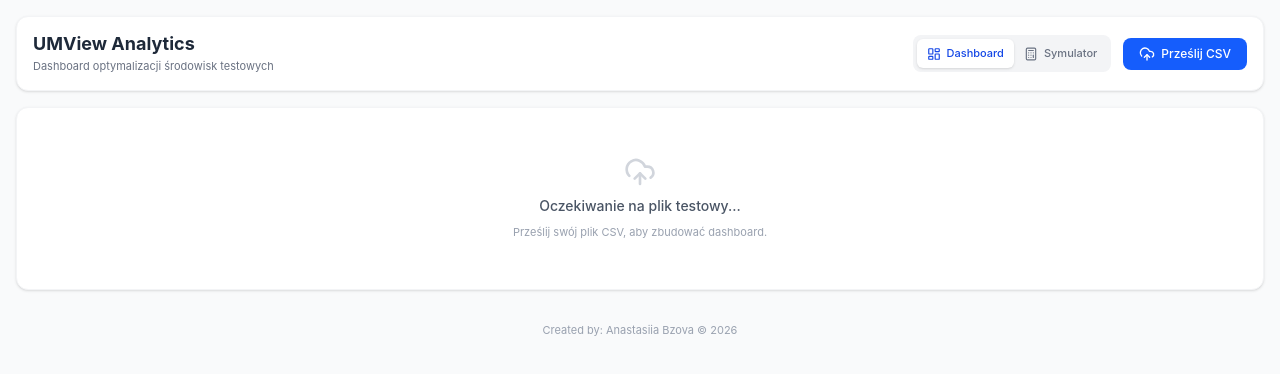
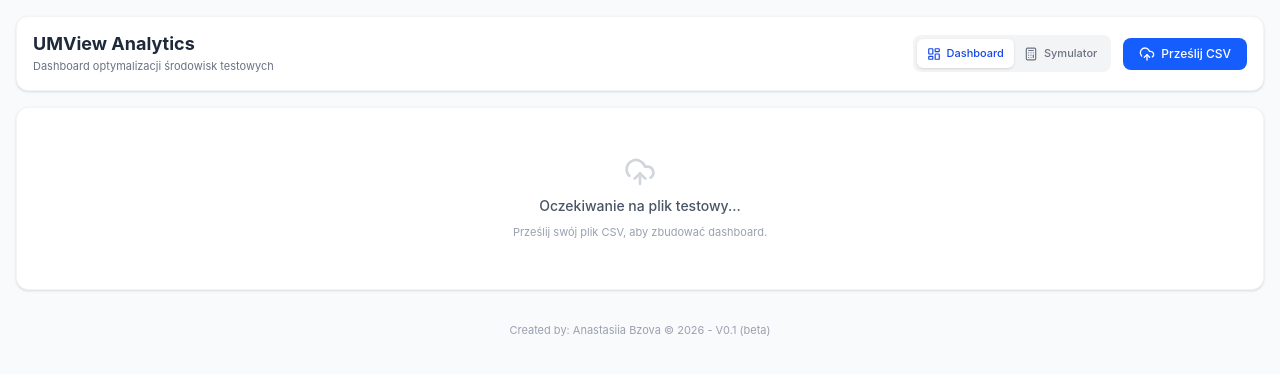
Before and after one commit to NasTiaFox30/UMView-Analytics, a React (Vite) app: page / in a window 1280 px wide. Shown: the top 374 px of the page. Built offline with nearby package versions, Linux system fonts and the light colour scheme.

Commit message:
Add title - beta

```diff
--- a/src/App.jsx
+++ b/src/App.jsx
@@ -429,7 +429,7 @@ function App() {
         )}
       </div>
       <footer className="mt-8 text-center text-gray-400 text-[11px]">
-        <p>Created by: Anastasiia Bzova &copy; {new Date().getFullYear()}</p>
+        <p>Created by: Anastasiia Bzova &copy; {new Date().getFullYear()} - V0.1 (beta)</p>
       </footer>
     </div>
   );
```
